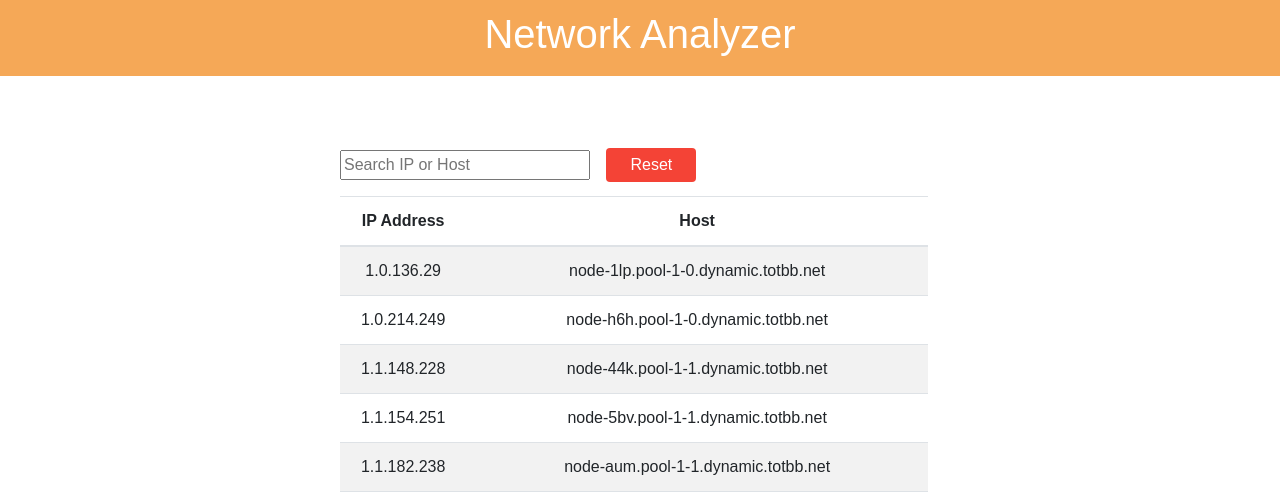
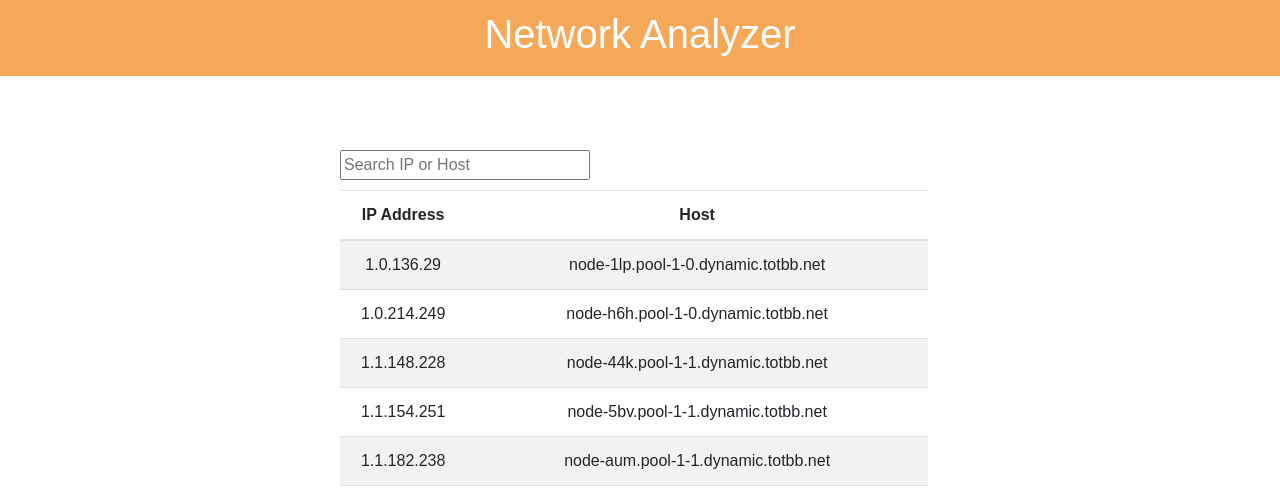
Before and after one commit to Mugiwarren/NetworkAnalyzer, a PHP site: page /ipblacklist.php in a window 1280 px wide. Shown: the top 495 px of the page. Run offline with PHP 8.4, Linux system fonts and the light colour scheme.

Commit message:
added lik to index + delete reset

```diff
--- a/ipblacklist.php
+++ b/ipblacklist.php
@@ -93,11 +93,19 @@
         input[type="reset"]:hover {
             background-color: #e53935;
         }
+        .header a {
+        color: #ffffff;
+        text-decoration: none;
+        }
+
+        .header a:hover {
+            text-decoration: underline;
+        }
         </style>
 </head>
 <body>
     <div class="header">
-        <h1>Network Analyzer</h1>
+        <a href="index.php"><h1>Network Analyzer</a>
     </div>
     <div class="content-wrapper">
         <?php
@@ -184,7 +192,6 @@
         <!-- Barre de recherche -->
         <form action="" method="post">
             <input type="text" id="searchInput" name="search" placeholder="Search IP or Host" value="<?php echo htmlspecialchars($search); ?>">
-            <input type="reset" id="resetButton" value="Reset">
         </form>
         <!-- Tableau pour afficher les adresses IP -->
         <table id="ipTable" class="table table-striped">
@@ -250,9 +257,6 @@
             }
         }
     }
-    document.getElementById("resetButton").addEventListener("click", function() {
-    location.reload();
-    });
     </script>
 </body>
 </html>
```
